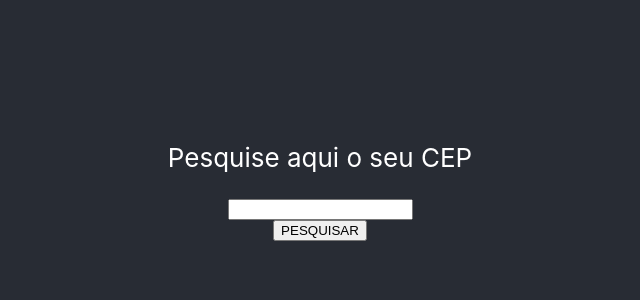
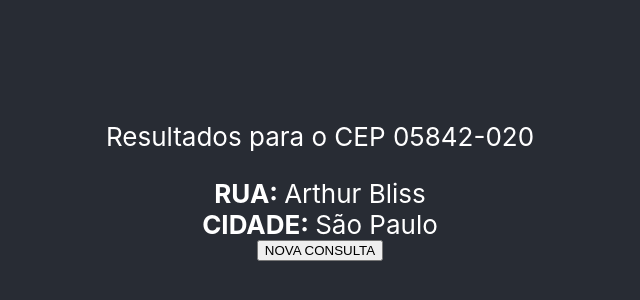
Before and after one commit to andersonprovox/studycase-busca-cep, a React (Create React App) app: page / in a window 1280 px wide. Shown: the part 222-522 px from the top of the page, without its empty margins (320-960 px from the left). Built offline with nearby package versions, Linux system fonts and the light colour scheme.

Commit message:
Criando components

```diff
--- a/src/App.js
+++ b/src/App.js
@@ -7,6 +7,11 @@ import { Erro } from './Containers/Erro';
 
 
 function App() {
-  return Pesquisa()
+  return <Resultados result={
+    {
+      "RUA": "Arthur Bliss",
+      "CIDADE": "São Paulo"
+    }
+  }/>
 }
 export default App;
--- a/src/Containers/Erro.js
+++ b/src/Containers/Erro.js
@@ -1,10 +1,10 @@
 
-export function Erro() {
+export function Erro(props) {
     return (
       <div className="App">
         <header className="App-header">
           <p>Erro na consulta</p>
-          <p>Servidores indisponíveis</p>
+          <p>{props.errorMessage}</p>
         </header>
       </div>
     );
--- a/src/Containers/Pesquisa.js
+++ b/src/Containers/Pesquisa.js
@@ -1,9 +1,11 @@
-export function Pesquisa() {
+export function Pesquisa(props) {
+
+    const textoTopo = props.textoTopo;
     return (
       <div className="App">
         <header className="App-header">
 
-          <p>Pesquise aqui o seu CEP</p>
+          <p>{textoTopo}</p>
           <input type="text" />
           <button>PESQUISAR</button>
 
--- a/src/Containers/Resultados.js
+++ b/src/Containers/Resultados.js
@@ -1,10 +1,15 @@
-export function Resultados() {
+export function Resultados(props) {
+    const result = props.result;
+
+    const keys = Object.keys(result);
+    const elements = keys.map(key => (
+        <span key={key}><b>{key}: </b>{result[key]}</span>
+    ))
     return (
       <div className="App">
         <header className="App-header">
           <p>Resultados para o CEP 05842-020</p>
-          <span><b>RUA:</b> Rua da Amargura</span>
-          <span><b>CIDADE:</b> Rua da Amargura</span>
+          {elements}
           <button>NOVA CONSULTA</button>
         </header>
       </div>
```
